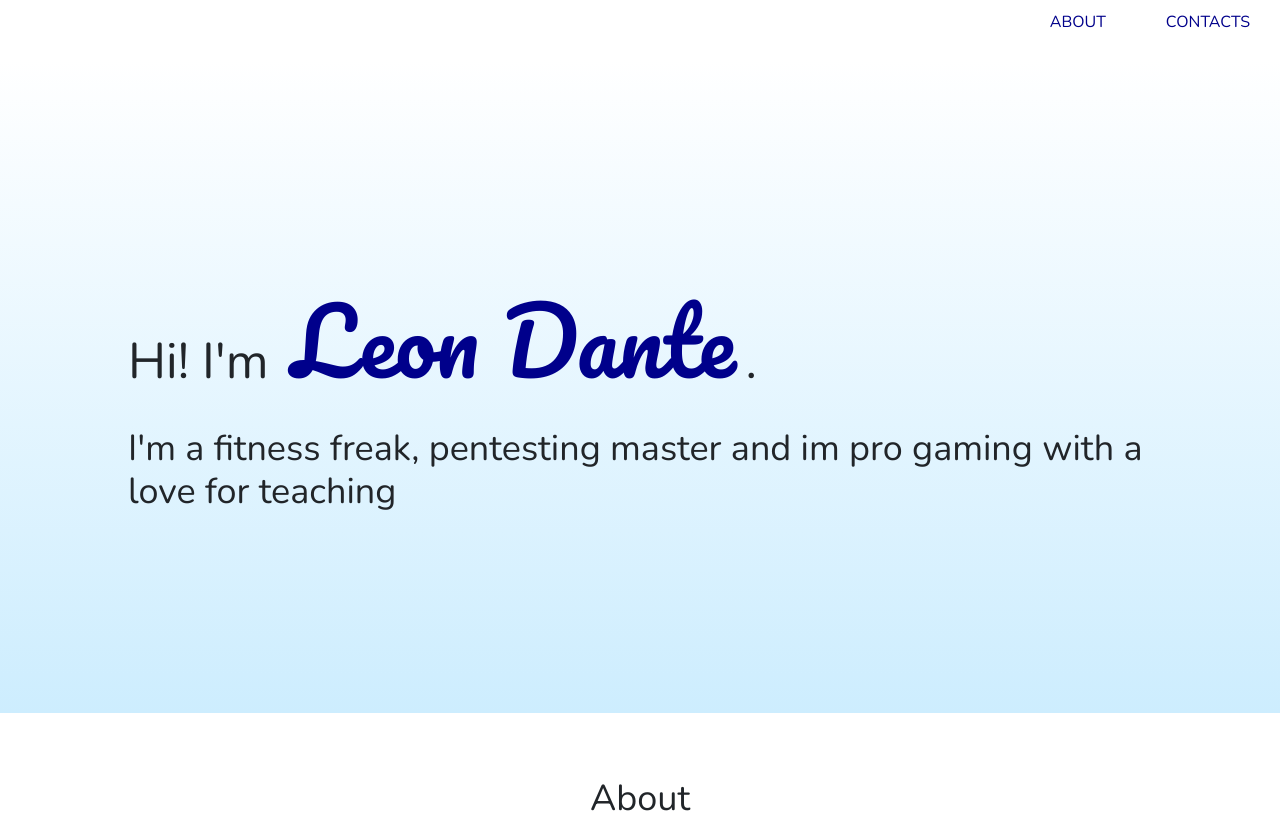
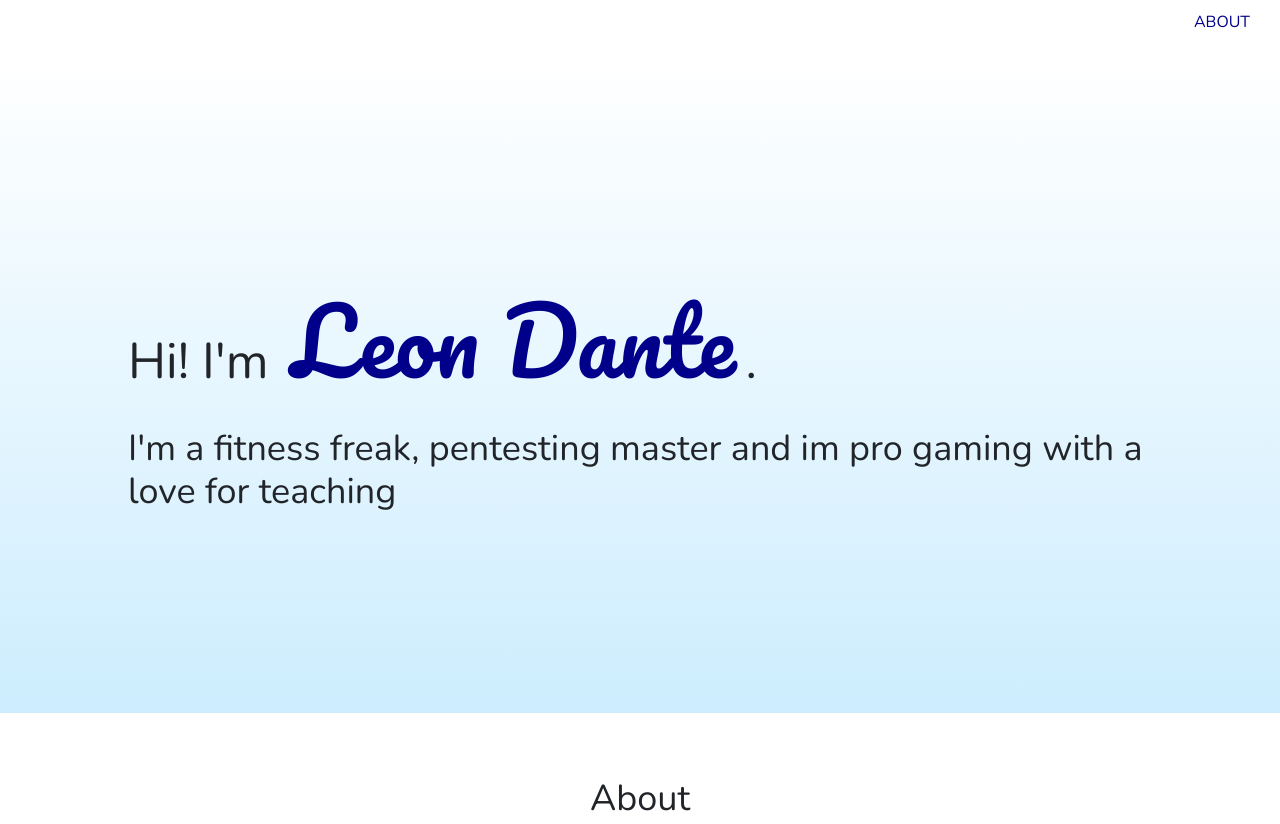
Before and after one commit to LeonDante-ctrl/furry-master, a plain HTML site: page index.html in a window 1280 px wide. Shown: the top 824 px of the page. Drawn offline with nearby package versions, Linux system fonts and the light colour scheme.

```diff
--- a/index.html
+++ b/index.html
@@ -15,7 +15,6 @@
     <nav>
       <ul>
         <li> <a href="about.html">About</a></li>
-        <li><a href="contacts.html">Contacts</a></li>
       </ul>
     </nav>
     <header>
```
Also changed, not shown: 1 other file.
